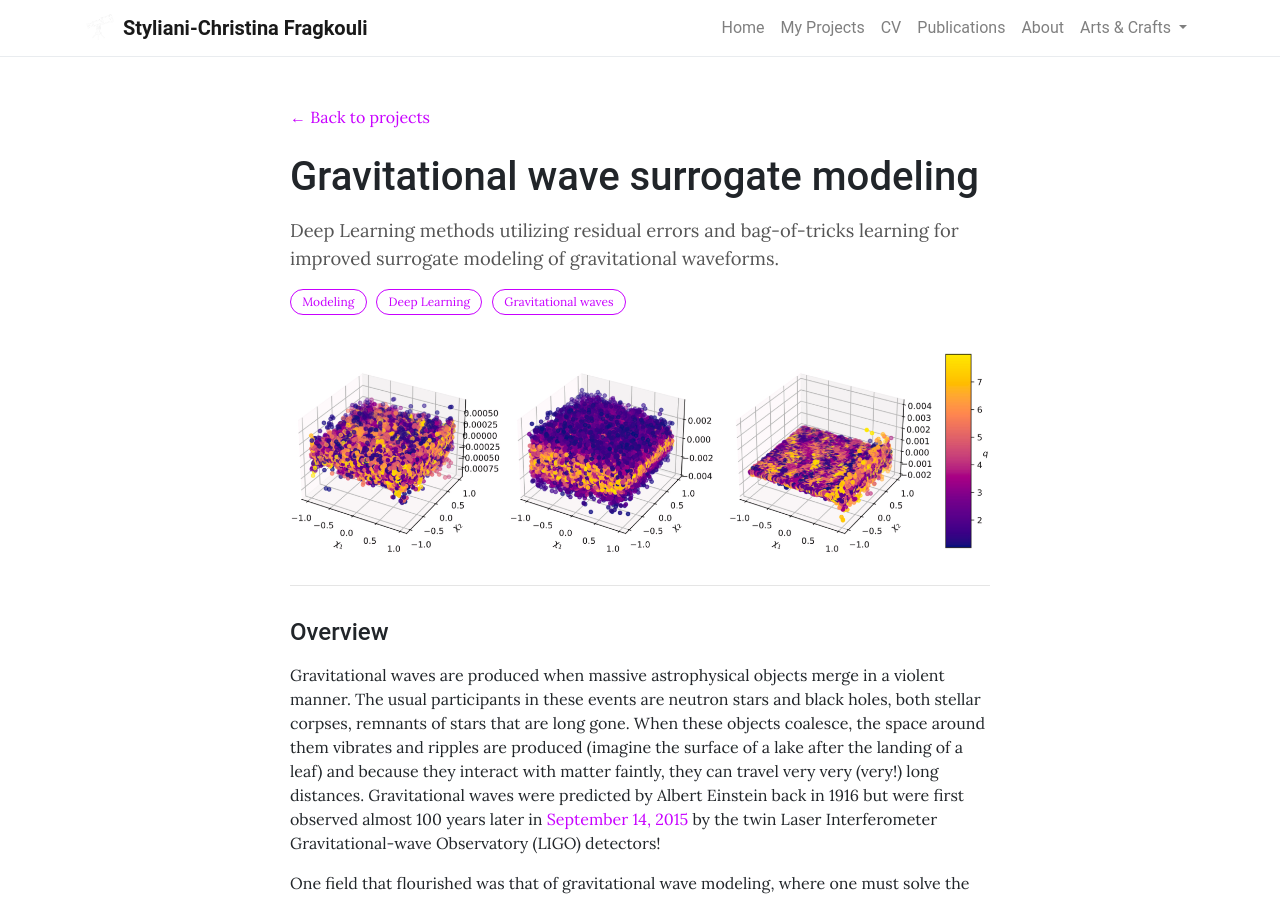
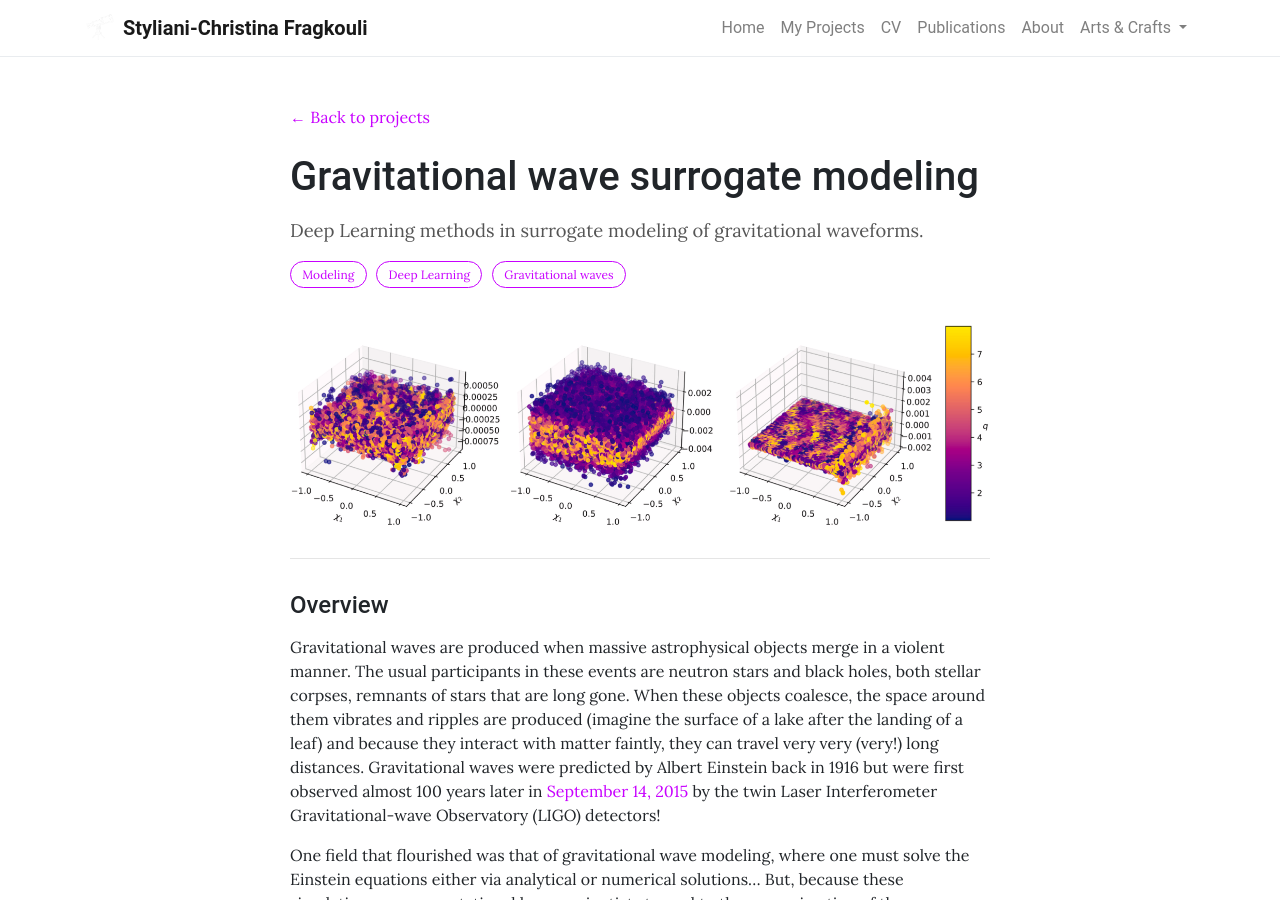
Before and after one commit to sfragkoul/sfragkoul.github.io, a Jekyll site: the page built from _projects/1.surrogate_model.md, in a window 1280 px wide and 900 px high. Built offline with Jekyll 4.4.1, drawn with Linux system fonts in a browser that asks for light colours.

Commit message:
Update 1.surrogate_model.md

```diff
--- a/_projects/1.surrogate_model.md
+++ b/_projects/1.surrogate_model.md
@@ -10,7 +10,7 @@ tags:
   - Gravitational waves
 
 description: >
-  Deep Learning methods utilizing residual errors and bag-of-tricks learning for improved surrogate modeling of gravitational waveforms.
+  Deep Learning methods in surrogate modeling of gravitational waveforms.
 
 ---
 
```
